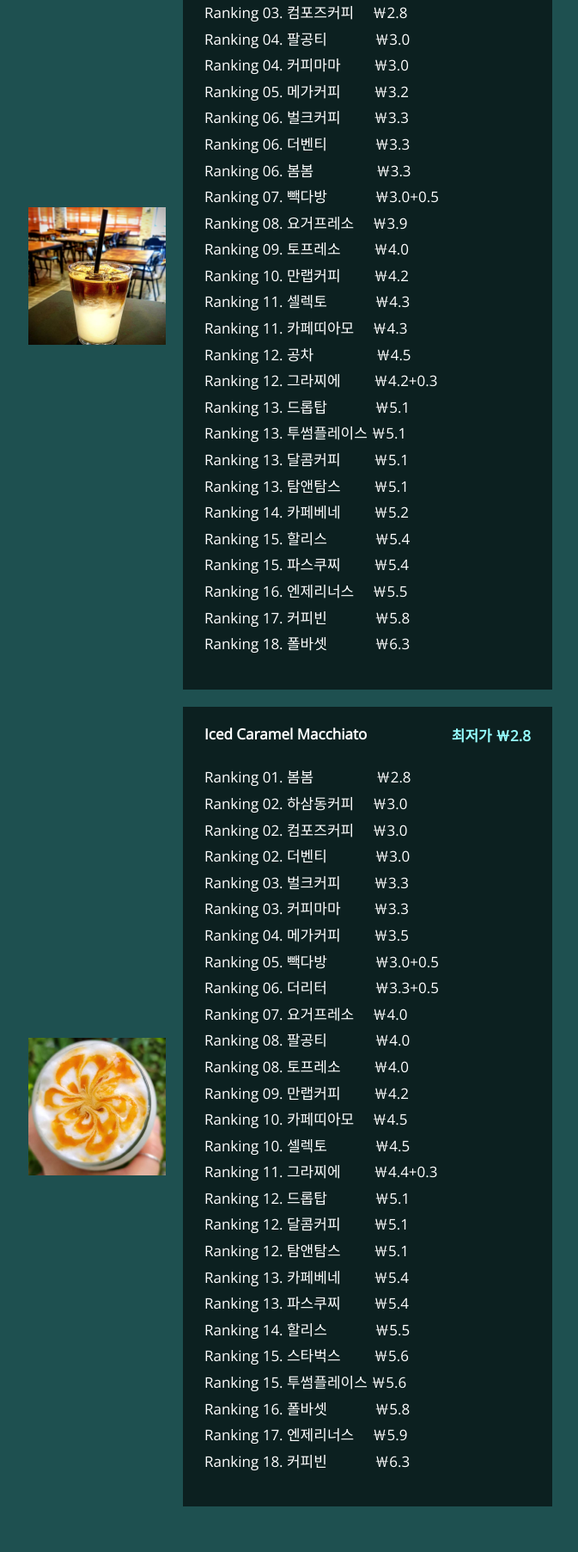
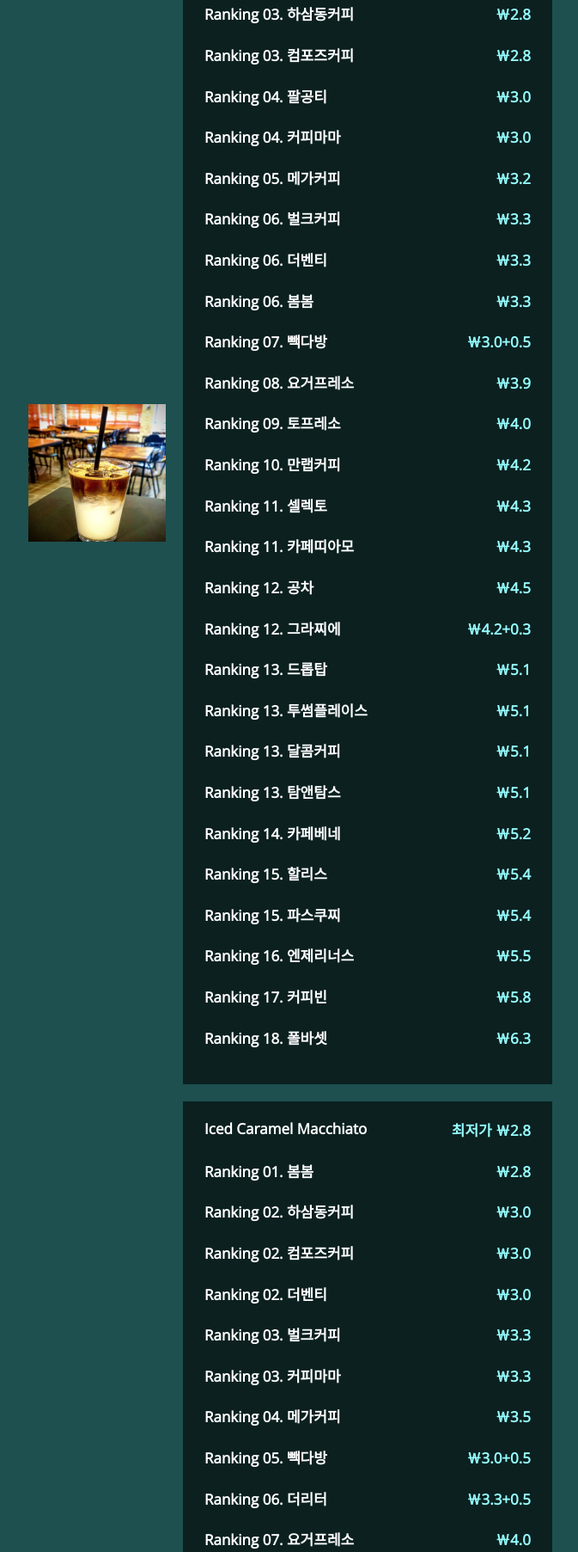
Before and after one commit to manchuapp/CoffeePrice, a website: page 2121_wave_cafe/index.html in a window 1280 px wide. Shown: the part 5851-7656 px from the top of the page at 86% size, without its empty margins (607-1280 px from the left). Drawn offline with nearby package versions, Linux system fonts and the light colour scheme.

Commit message:
Update index.html

```diff
--- a/2121_wave_cafe/index.html
+++ b/2121_wave_cafe/index.html
@@ -216,67 +216,69 @@
                   <img src="img/iced-VanillaLatte.png" alt="Image" class="tm-list-item-img">
                   <div class="tm-black-bg tm-list-item-text">
                     <h3 class="tm-list-item-name">Iced Vanilla Latte<span class="tm-list-item-price">최저가 ￦1.9</span></h3>
-                    <p class="tm-list-item-description">Ranking 01. 매머드커피&emsp;&nbsp;￦1.9<br>
-                      Ranking 02. 쥬씨&차얌&emsp;&ensp;￦2.5<br>
-                      Ranking 03. 하삼동커피&emsp;&nbsp;￦2.8<br>
-                      Ranking 03. 컴포즈커피&emsp;&nbsp;￦2.8<br>
-                      Ranking 04. 팔공티&emsp;&emsp;&emsp;&nbsp;￦3.0<br>
-                      Ranking 04. 커피마마&emsp;&emsp;&nbsp;￦3.0<br>
-                      Ranking 05. 메가커피&emsp;&emsp;&nbsp;￦3.2<br>
-                      Ranking 06. 벌크커피&emsp;&emsp;&nbsp;￦3.3<br>
-                      Ranking 06. 더벤티&emsp;&emsp;&emsp;&nbsp;￦3.3<br>
-                      Ranking 06. 봄봄&emsp;&emsp;&emsp;&emsp;&nbsp;￦3.3<br>
-                      Ranking 07. 빽다방&emsp;&emsp;&emsp;&nbsp;￦3.0+0.5<br>
-                      Ranking 08. 요거프레소&emsp;&nbsp;￦3.9<br>
-                      Ranking 09. 토프레소&emsp;&emsp;&nbsp;￦4.0<br>
-                      Ranking 10. 만랩커피&emsp;&emsp;&nbsp;￦4.2<br>
-                      Ranking 11. 셀렉토&emsp;&emsp;&emsp;&nbsp;￦4.3<br>
-                      Ranking 11. 카페띠아모&emsp;&nbsp;￦4.3<br>
-                      Ranking 12. 공차&emsp;&emsp;&emsp;&emsp;&nbsp;￦4.5<br>
-                      Ranking 12. 그라찌에&emsp;&emsp;&nbsp;￦4.2+0.3<br>
-                      Ranking 13. 드롭탑&emsp;&emsp;&emsp;&nbsp;￦5.1<br>
-                      Ranking 13. 투썸플레이스 ￦5.1<br>
-                      Ranking 13. 달콤커피&emsp;&emsp;&nbsp;￦5.1<br>
-                      Ranking 13. 탐앤탐스&emsp;&emsp;&nbsp;￦5.1<br>
-                      Ranking 14. 카페베네&emsp;&emsp;&nbsp;￦5.2<br>
-                      Ranking 15. 할리스&emsp;&emsp;&emsp;&nbsp;￦5.4<br>
-                      Ranking 15. 파스쿠찌&emsp;&emsp;&nbsp;￦5.4<br>
-                      Ranking 16. 엔제리너스&emsp;&nbsp;￦5.5<br>
-                      Ranking 17. 커피빈&emsp;&emsp;&emsp;&nbsp;￦5.8<br>
-                      Ranking 18. 폴바셋&emsp;&emsp;&emsp;&nbsp;￦6.3</p>
+                    <p class="tm-list-item-description">
+                      <h4 class="tm-list-item-name">Ranking 01. 매머드커피<span class="tm-list-item-price">￦1.9</span></h4>
+                      <h4 class="tm-list-item-name">Ranking 02. 쥬씨&차얌<span class="tm-list-item-price">￦2.5</span></h4>
+                      <h4 class="tm-list-item-name">Ranking 03. 하삼동커피<span class="tm-list-item-price">￦2.8</span></h4>
+                      <h4 class="tm-list-item-name">Ranking 03. 컴포즈커피<span class="tm-list-item-price">￦2.8</span></h4>
+                      <h4 class="tm-list-item-name">Ranking 04. 팔공티<span class="tm-list-item-price">￦3.0</span></h4>
+                      <h4 class="tm-list-item-name">Ranking 04. 커피마마<span class="tm-list-item-price">￦3.0</span></h4>
+                      <h4 class="tm-list-item-name">Ranking 05. 메가커피<span class="tm-list-item-price">￦3.2</span></h4>
+                      <h4 class="tm-list-item-name">Ranking 06. 벌크커피<span class="tm-list-item-price">￦3.3</span></h4>
+                      <h4 class="tm-list-item-name">Ranking 06. 더벤티<span class="tm-list-item-price">￦3.3</span></h4>
+                      <h4 class="tm-list-item-name">Ranking 06. 봄봄<span class="tm-list-item-price">￦3.3</span></h4>
+                      <h4 class="tm-list-item-name">Ranking 07. 빽다방<span class="tm-list-item-price">￦3.0+0.5</span></h4>
+                      <h4 class="tm-list-item-name">Ranking 08. 요거프레소<span class="tm-list-item-price">￦3.9</span></h4>
+                      <h4 class="tm-list-item-name">Ranking 09. 토프레소<span class="tm-list-item-price">￦4.0</span></h4>
+                      <h4 class="tm-list-item-name">Ranking 10. 만랩커피<span class="tm-list-item-price">￦4.2</span></h4>
+                      <h4 class="tm-list-item-name">Ranking 11. 셀렉토<span class="tm-list-item-price">￦4.3</span></h4>
+                      <h4 class="tm-list-item-name">Ranking 11. 카페띠아모<span class="tm-list-item-price">￦4.3</span></h4>
+                      <h4 class="tm-list-item-name">Ranking 12. 공차<span class="tm-list-item-price">￦4.5</span></h4>
+                      <h4 class="tm-list-item-name">Ranking 12. 그라찌에<span class="tm-list-item-price">￦4.2+0.3</span></h4>
+                      <h4 class="tm-list-item-name">Ranking 13. 드롭탑<span class="tm-list-item-price">￦5.1</span></h4>
+                      <h4 class="tm-list-item-name">Ranking 13. 투썸플레이스<span class="tm-list-item-price">￦5.1</span></h4>
+                      <h4 class="tm-list-item-name">Ranking 13. 달콤커피<span class="tm-list-item-price">￦5.1</span></h4>
+                      <h4 class="tm-list-item-name">Ranking 13. 탐앤탐스<span class="tm-list-item-price">￦5.1</span></h4>
+                      <h4 class="tm-list-item-name">Ranking 14. 카페베네<span class="tm-list-item-price">￦5.2</span></h4>
+                      <h4 class="tm-list-item-name">Ranking 15. 할리스<span class="tm-list-item-price">￦5.4</span></h4>
+                      <h4 class="tm-list-item-name">Ranking 15. 파스쿠찌<span class="tm-list-item-price">￦5.4</span></h4>
+                      <h4 class="tm-list-item-name">Ranking 16. 엔제리너스<span class="tm-list-item-price">￦5.5</span></h4>
+                      <h4 class="tm-list-item-name">Ranking 17. 커피빈<span class="tm-list-item-price">￦5.8</span></h4>
+                      <h4 class="tm-list-item-name">Ranking 18. 폴바셋<span class="tm-list-item-price">￦6.3</span></h4>
               </div>
             </div>
             <div class="tm-list-item">
               <img src="img/iced-CaramelMacchiato.png" alt="Image" class="tm-list-item-img">
               <div class="tm-black-bg tm-list-item-text">
                 <h4 class="tm-list-item-name">Iced Caramel Macchiato<span class="tm-list-item-price">최저가 ￦2.8</span></h4>
-                <p class="tm-list-item-description">Ranking 01. 봄봄&emsp;&emsp;&emsp;&emsp;&nbsp;￦2.8<br>
-                  Ranking 02. 하삼동커피&emsp;&nbsp;￦3.0<br>
-                  Ranking 02. 컴포즈커피&emsp;&nbsp;￦3.0<br>
-                  Ranking 02. 더벤티&emsp;&emsp;&emsp;&nbsp;￦3.0<br>
-                  Ranking 03. 벌크커피&emsp;&emsp;&nbsp;￦3.3<br>
-                  Ranking 03. 커피마마&emsp;&emsp;&nbsp;￦3.3<br>
-                  Ranking 04. 메가커피&emsp;&emsp;&nbsp;￦3.5<br>
-                  Ranking 05. 빽다방&emsp;&emsp;&emsp;&nbsp;￦3.0+0.5<br>
-                  Ranking 06. 더리터&emsp;&emsp;&emsp;&nbsp;￦3.3+0.5<br>
-                  Ranking 07. 요거프레소&emsp;&nbsp;￦4.0<br>
-                  Ranking 08. 팔공티&emsp;&emsp;&emsp;&nbsp;￦4.0<br>
-                  Ranking 08. 토프레소&emsp;&emsp;&nbsp;￦4.0<br>
-                  Ranking 09. 만랩커피&emsp;&emsp;&nbsp;￦4.2<br>
-                  Ranking 10. 카페띠아모&emsp;&nbsp;￦4.5<br>
-                  Ranking 10. 셀렉토&emsp;&emsp;&emsp;&nbsp;￦4.5<br>
-                  Ranking 11. 그라찌에&emsp;&emsp;&nbsp;￦4.4+0.3<br>
-                  Ranking 12. 드롭탑&emsp;&emsp;&emsp;&nbsp;￦5.1<br>
-                  Ranking 12. 달콤커피&emsp;&emsp;&nbsp;￦5.1<br>
-                  Ranking 12. 탐앤탐스&emsp;&emsp;&nbsp;￦5.1<br>
-                  Ranking 13. 카페베네&emsp;&emsp;&nbsp;￦5.4<br>
-                  Ranking 13. 파스쿠찌&emsp;&emsp;&nbsp;￦5.4<br>
-                  Ranking 14. 할리스&emsp;&emsp;&emsp;&nbsp;￦5.5<br>
-                  Ranking 15. 스타벅스&emsp;&emsp;&nbsp;￦5.6<br>
-                  Ranking 15. 투썸플레이스 ￦5.6<br>
-                  Ranking 16. 폴바셋&emsp;&emsp;&emsp;&nbsp;￦5.8<br>
-                  Ranking 17. 엔제리너스&emsp;&nbsp;￦5.9<br>
-                  Ranking 18. 커피빈&emsp;&emsp;&emsp;&nbsp;￦6.3</p>
+                <p class="tm-list-item-description">
+                  <h4 class="tm-list-item-name">Ranking 01. 봄봄<span class="tm-list-item-price">￦2.8</span></h4>
+                  <h4 class="tm-list-item-name">Ranking 02. 하삼동커피<span class="tm-list-item-price">￦3.0</span></h4>
+                  <h4 class="tm-list-item-name">Ranking 02. 컴포즈커피<span class="tm-list-item-price">￦3.0</span></h4>
+                  <h4 class="tm-list-item-name">Ranking 02. 더벤티<span class="tm-list-item-price">￦3.0</span></h4>
+                  <h4 class="tm-list-item-name">Ranking 03. 벌크커피<span class="tm-list-item-price">￦3.3</span></h4>
+                  <h4 class="tm-list-item-name">Ranking 03. 커피마마<span class="tm-list-item-price">￦3.3</span></h4>
+                  <h4 class="tm-list-item-name">Ranking 04. 메가커피<span class="tm-list-item-price">￦3.5</span></h4>
+                  <h4 class="tm-list-item-name">Ranking 05. 빽다방<span class="tm-list-item-price">￦3.0+0.5</span></h4>
+                  <h4 class="tm-list-item-name">Ranking 06. 더리터<span class="tm-list-item-price">￦3.3+0.5</span></h4>
+                  <h4 class="tm-list-item-name">Ranking 07. 요거프레소<span class="tm-list-item-price">￦4.0</span></h4>
+                  <h4 class="tm-list-item-name">Ranking 07. 팔공티<span class="tm-list-item-price">￦4.0</span></h4>
+                  <h4 class="tm-list-item-name">Ranking 07. 토프레소<span class="tm-list-item-price">￦4.0</span></h4>
+                  <h4 class="tm-list-item-name">Ranking 08. 만랩커피<span class="tm-list-item-price">￦4.2</span></h4>
+                  <h4 class="tm-list-item-name">Ranking 09. 카페띠아모<span class="tm-list-item-price">￦4.5</span></h4>
+                  <h4 class="tm-list-item-name">Ranking 09. 셀렉토<span class="tm-list-item-price">￦4.5</span></h4>
+                  <h4 class="tm-list-item-name">Ranking 10. 그라찌에<span class="tm-list-item-price">￦4.4+0.3</span></h4>
+                  <h4 class="tm-list-item-name">Ranking 11. 드롭탑<span class="tm-list-item-price">￦5.1</span></h4>
+                  <h4 class="tm-list-item-name">Ranking 11. 달콤커피<span class="tm-list-item-price">￦5.1</span></h4>
+                  <h4 class="tm-list-item-name">Ranking 11. 탐앤탐스<span class="tm-list-item-price">￦5.1</span></h4>
+                  <h4 class="tm-list-item-name">Ranking 12. 카페베네<span class="tm-list-item-price">￦5.4</span></h4>
+                  <h4 class="tm-list-item-name">Ranking 12. 파스쿠찌<span class="tm-list-item-price">￦5.4<</span></h4>
+                  <h4 class="tm-list-item-name">Ranking 13. 할리스<span class="tm-list-item-price">￦5.5</span></h4>
+                  <h4 class="tm-list-item-name">Ranking 14. 스타벅스<span class="tm-list-item-price">￦5.6</span></h4>
+                  <h4 class="tm-list-item-name">Ranking 14. 투썸플레이스<span class="tm-list-item-price">￦5.6</span></h4>
+                  <h4 class="tm-list-item-name">Ranking 14. 폴바셋<span class="tm-list-item-price">￦5.6</span></h4>
+                  <h4 class="tm-list-item-name">Ranking 15. 엔제리너스<span class="tm-list-item-price">￦5.9</span></h4>
+                  <h4 class="tm-list-item-name">Ranking 16. 커피빈<span class="tm-list-item-price">￦6.3</span></h4>
                   </div>
                 </div>
 
```
